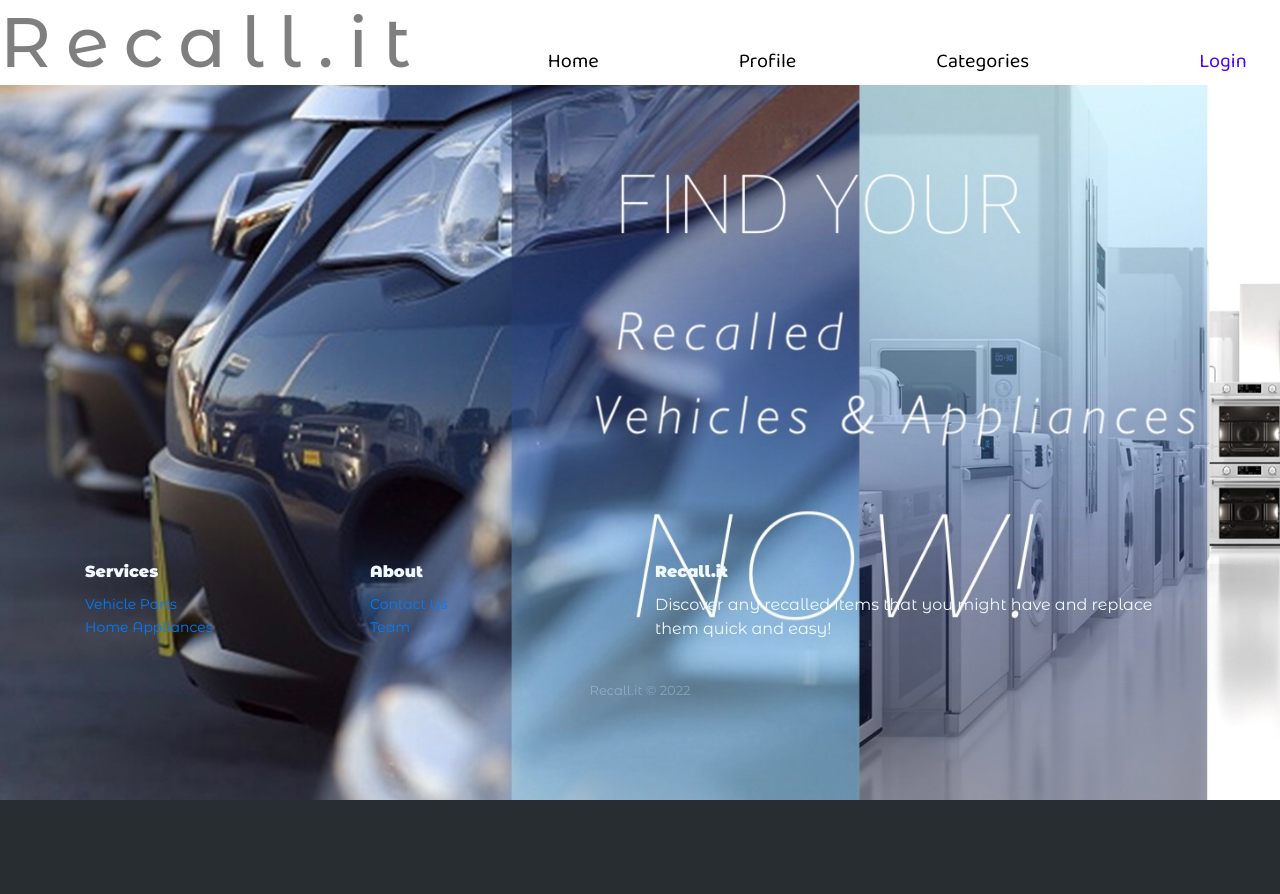
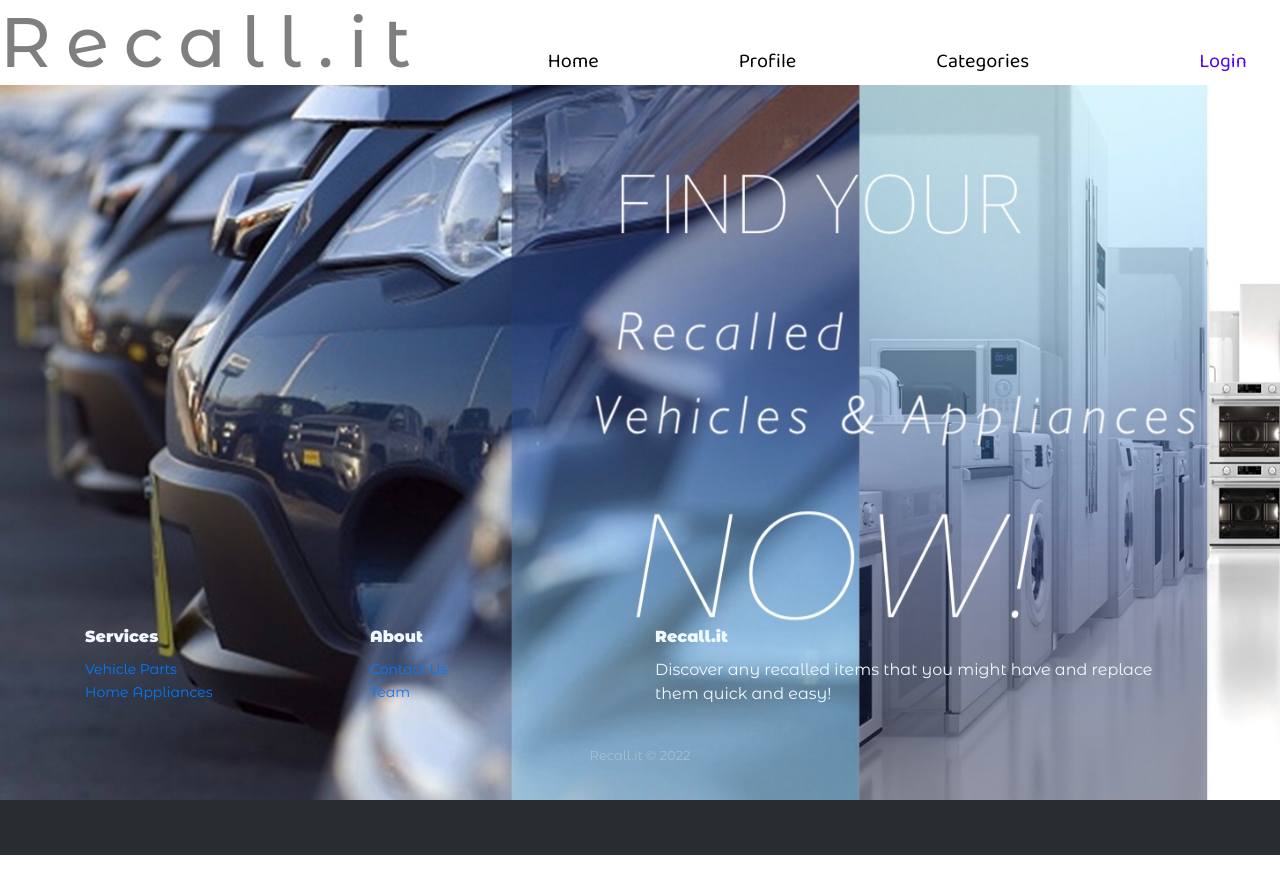
Before and after one commit to CamDavi5/-InnovateBham-Group6FinalProject, a React app: page / in a window 1280 px wide. Shown: the top 894 px of the page. After the commit the page ends 855 px from the top, so only its background shows below. Built offline with nearby package versions, Linux system fonts and the light colour scheme.

Commit message:
more edits

```diff
--- a/public/css/styles.css
+++ b/public/css/styles.css
@@ -177,11 +177,11 @@ li{
 
 .footer-dark {
   display: inline-block;
-  margin-top: 550px;
+  margin-top: 615px;
   color:#f0f9ff;
   background-color:#282d32;
   width: 100%;
-  height: 48%;
+  height: 30%;
 }
 
 .footer-dark h3 {
@@ -203,7 +203,7 @@ li{
 
 .footer-dark li {
   display: block;
-  padding-right: 30px;
+  padding-right: 20px;
 }
 /* .footer-dark ul Link {
   display: flex;
```
